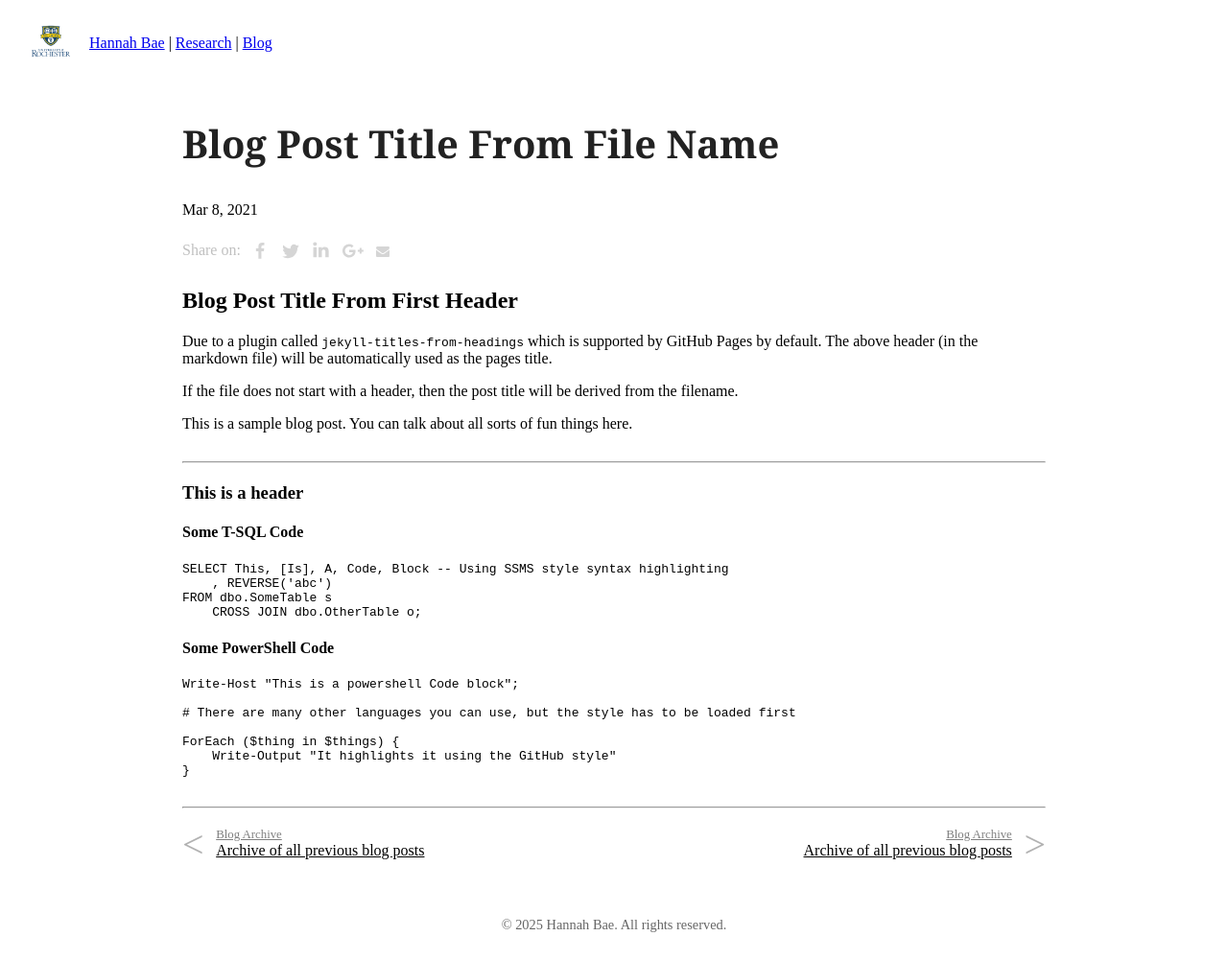
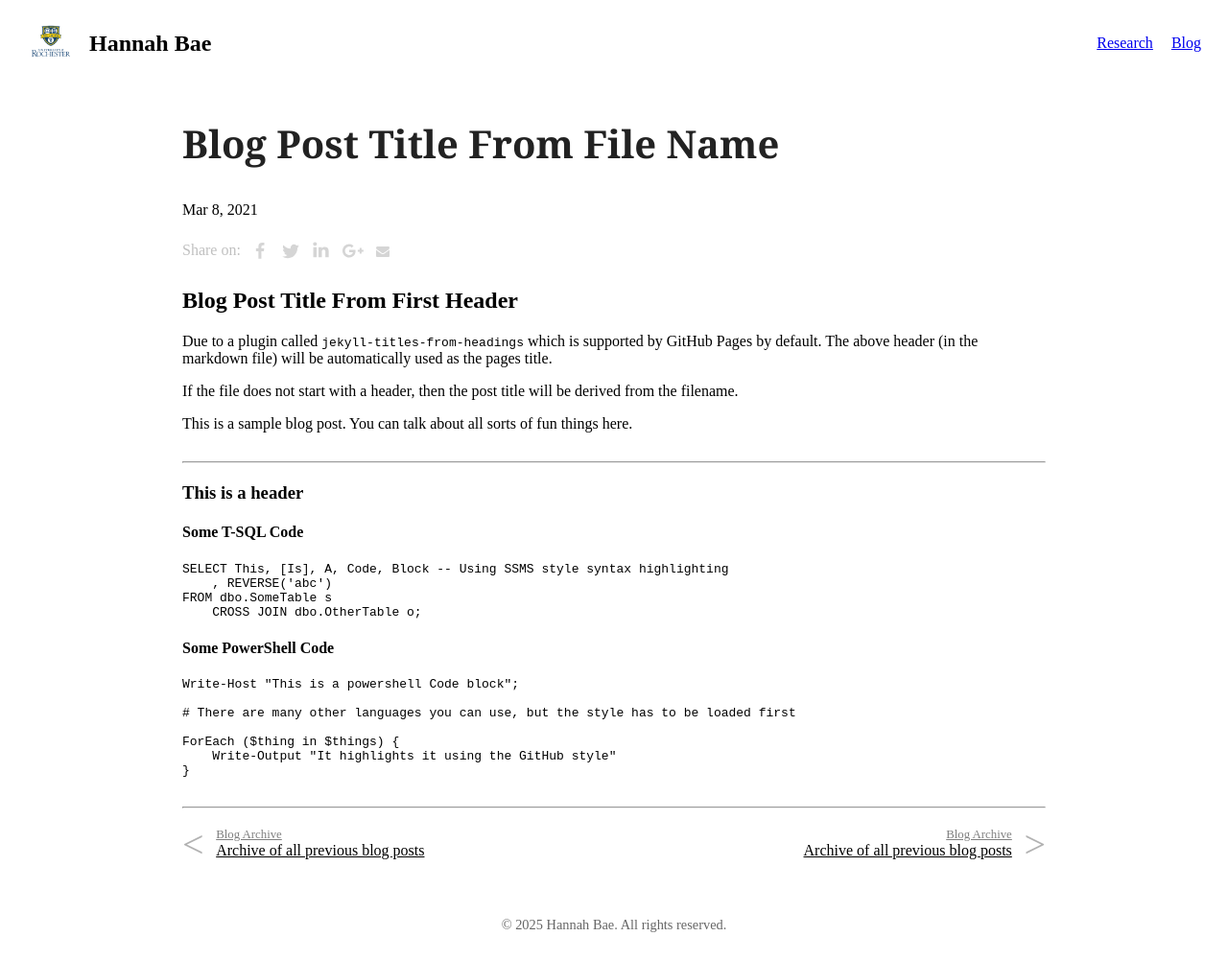
Before and after one commit to hannahbae895/hannahbae895.github.io, a Jekyll site: the page built from _posts/2021-03-08-blog-post-title-from-file-name.md, in a window 1280 px wide. Shown: the whole page at 96% size. Built offline with Jekyll 4.4.1, drawn with Linux system fonts in a browser that asks for light colours; our own code applies the rules of GitHub Pages for plain Markdown files.

Commit message:
Update default.html

```diff
--- a/_layouts/default.html
+++ b/_layouts/default.html
@@ -18,16 +18,33 @@
 </head>
 <body>
 
-  <header class="site-header" style="display: flex; align-items: center; padding: 10px 20px;">
-    <a href="{{ '/' | relative_url }}" class="site-logo-link" style="margin-right: 15px;">
-      <img src="{{ '/assets/images/ur_logo.png' | /assets/images/ur_logo.png }}" alt="Site Logo" style="height: 50px; width: auto;" />
+
+
+
+<header class="site-header" style="display: flex; justify-content: space-between; align-items: center; padding: 10px 20px;">
+
+  <!-- Left side: logo + title -->
+  <div style="display: flex; align-items: center;">
+    <a href="{{ '/' | relative_url }}" class="site-logo-link" style="margin-right: 15px; display: inline-block;">
+      <img src="{{ '/assets/images/ur_logo.png' | relative_url }}" alt="Site Logo" style="height: 50px; width: auto;" />
     </a>
-    <nav class="site-nav">
-      <a href="{{ '/' | relative_url }}">Hannah Bae</a> |
-      <a href="{{ '/about.html' | relative_url }}">Research</a> |
-      <a href="{{ '/blog/' | relative_url }}">Blog</a>
-    </nav>
-  </header>
+    <a href="{{ '/' | relative_url }}" style="font-weight: bold; font-size: 1.5rem; color: inherit; text-decoration: none;">
+      Hannah Bae
+    </a>
+  </div>
+
+  <!-- Right side: navigation -->
+  <nav class="site-nav">
+    <a href="{{ '/about.html' | relative_url }}" style="margin-right: 15px;">Research</a>
+    <a href="{{ '/blog/' | relative_url }}">Blog</a>
+  </nav>
+
+</header>
+
+
+
+
+
 
   <main class="site-content" style="max-width: 900px; margin: 40px auto; padding: 0 20px;">
     {{ content }}
```
